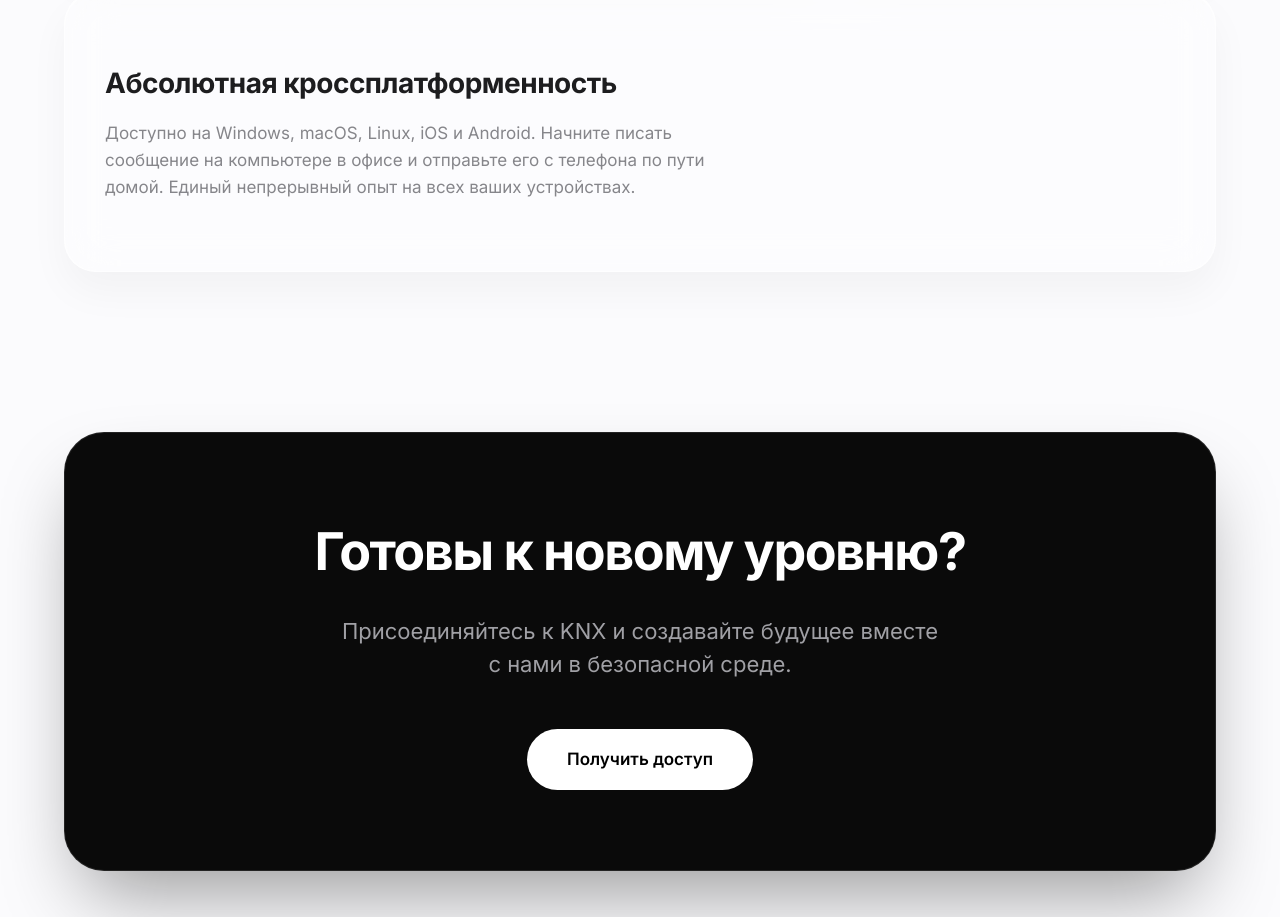
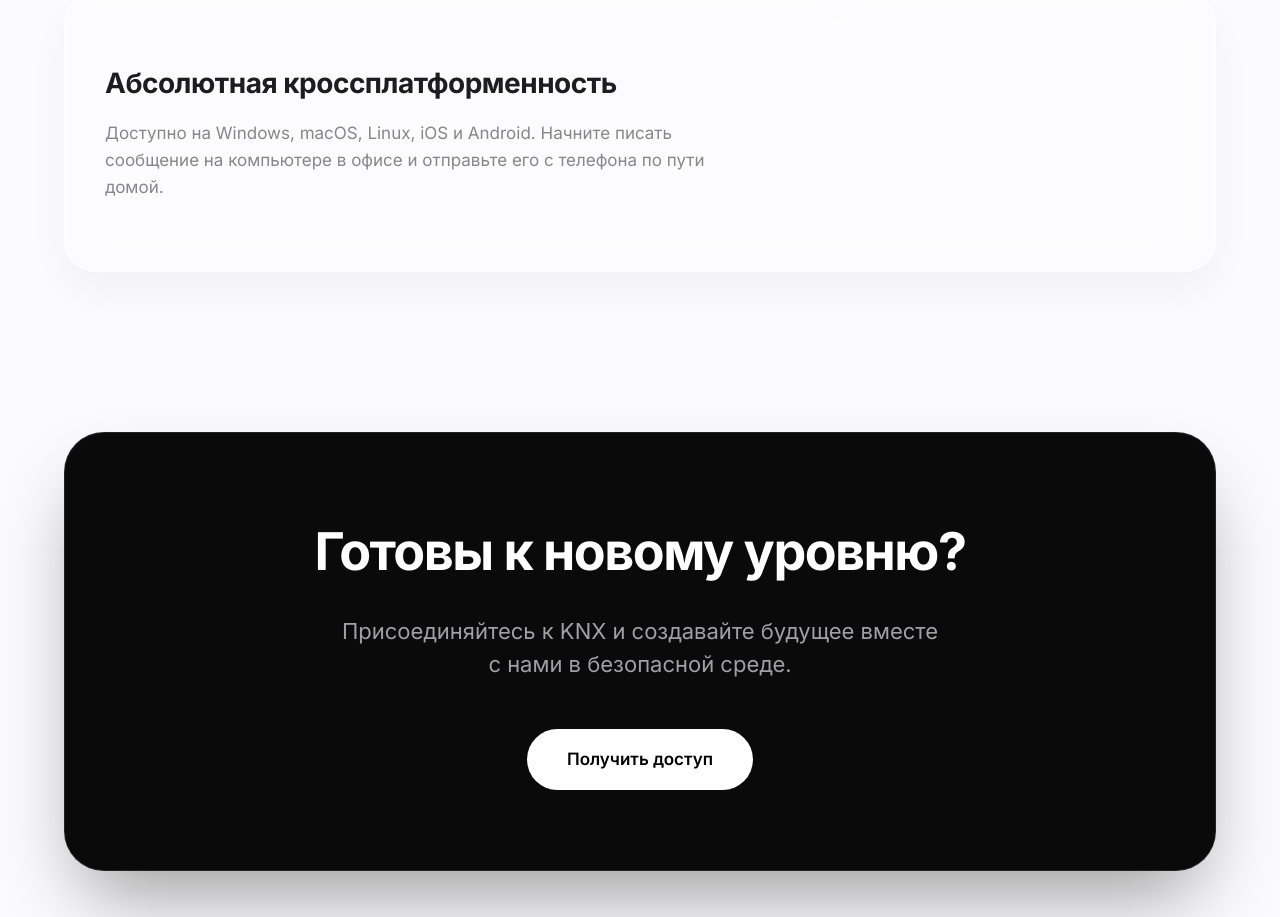
Before and after one commit to cajnikovaana282-glitch/KNXrekla, a plain HTML site: page index.html in a window 1280 px wide. Shown: the part 4020-4937 px from the top of the page. Drawn offline with Linux system fonts and the light colour scheme.

Commit message:
Update index.html

```diff
--- a/index.html
+++ b/index.html
@@ -2,7 +2,7 @@
 <html lang="ru">
 <head>
     <meta charset="UTF-8">
-    <meta name="viewport" content="width=device-width, initial-scale=1.0">
+    <meta name="viewport" content="width=device-width, initial-scale=1.0, maximum-scale=1.0, user-scalable=no">
     <title>KNX Ecosystem</title>
     <link href="https://fonts.googleapis.com/css2?family=Inter:wght@300;400;500;600;700&display=swap" rel="stylesheet">
     <link rel="stylesheet" href="style.css">
@@ -15,10 +15,9 @@
         <div class="blob blob-3"></div>
     </div>
 
-    <!-- Шапка с эффектом Glass Surface и правильной ссылкой на фильтр -->
+    <!-- Шапка с эффектом Glass Surface -->
     <header id="glass-header" class="glass-surface glass-surface--svg" style="--filter-url: url(#glass-filter);">
 
-        <!-- Встроенный SVG фильтр -->
         <svg class="glass-surface__filter" xmlns="http://www.w3.org/2000/svg">
             <defs>
                 <filter id="glass-filter" color-interpolation-filters="sRGB" x="0%" y="0%" width="100%" height="100%">
@@ -162,7 +161,7 @@
                 <div class="bento-item bento-wide fade-up">
                     <div class="bento-wide-content">
                         <h3>Абсолютная кроссплатформенность</h3>
-                        <p>Доступно на Windows, macOS, Linux, iOS и Android. Начните писать сообщение на компьютере в офисе и отправьте его с телефона по пути домой. Единый непрерывный опыт на всех ваших устройствах.</p>
+                        <p>Доступно на Windows, macOS, Linux, iOS и Android. Начните писать сообщение на компьютере в офисе и отправьте его с телефона по пути домой.</p>
                     </div>
                 </div>
             </div>
@@ -175,7 +174,6 @@
             <div class="cta-box">
                 <h2>Готовы к новому уровню?</h2>
                 <p>Присоединяйтесь к KNX и создавайте будущее вместе с нами в безопасной среде.</p>
-                <!-- Обновленная кнопка со ссылкой на Telegram -->
                 <a href="https://t.me/KNXOFFF" target="_blank" rel="noopener noreferrer" class="btn-premium">Получить доступ</a>
             </div>
         </div>
```
